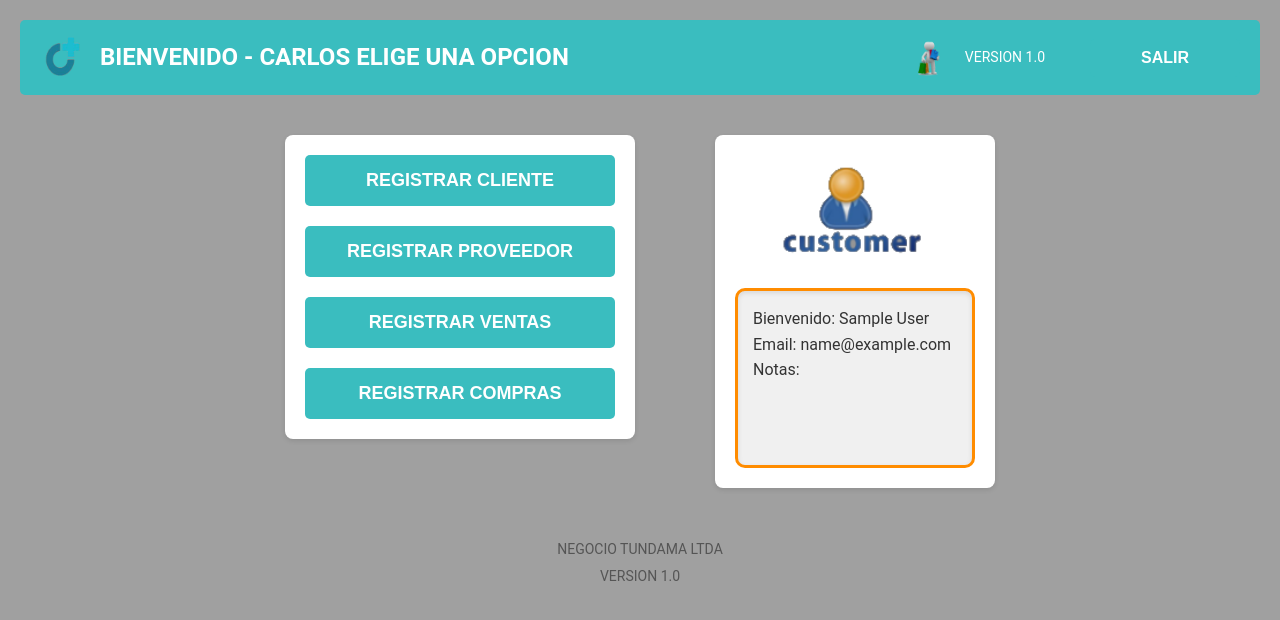
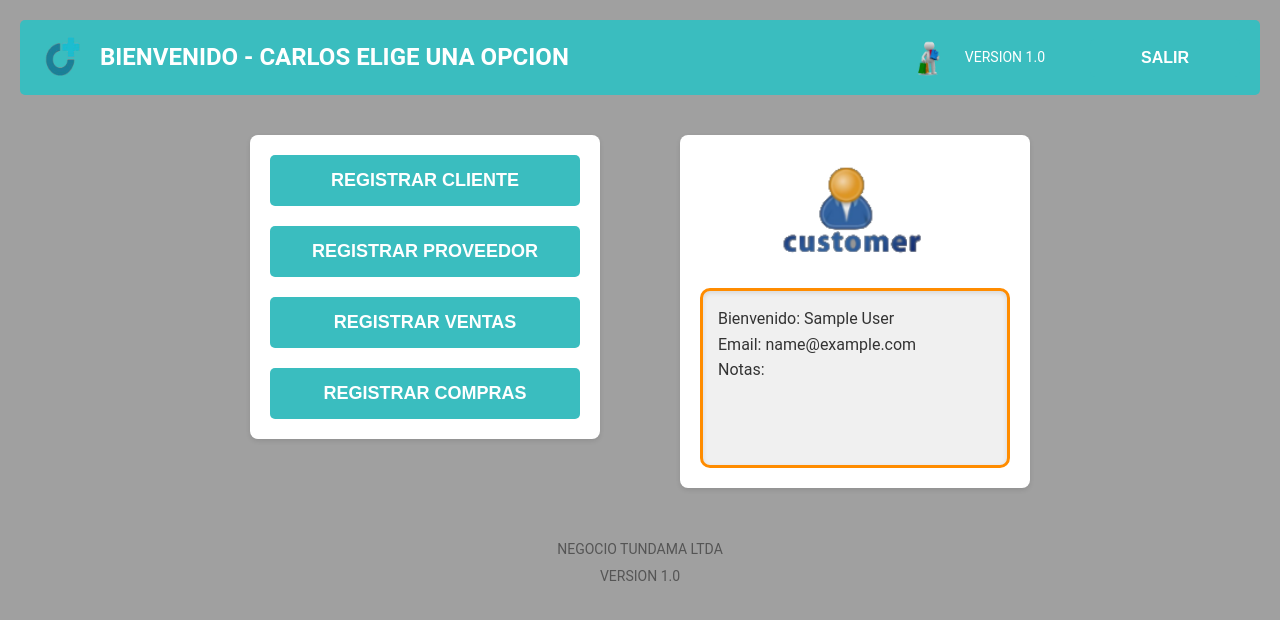
Before and after one commit to DanielFernandoVelazco/tundama-system, a React (Create React App) app in the folder frontend/: page /menu in a window 1280 px wide. Shown: the top 620 px of the page. Built offline with nearby package versions, Linux system fonts and the light colour scheme; sample sign-in values are in the browser's storage.

Commit message:
Se actualiza los estilos del menu

```diff
--- a/frontend/src/pages/Menu/Menu.css
+++ b/frontend/src/pages/Menu/Menu.css
@@ -107,7 +107,7 @@
     background-color: white;
     border-radius: 8px;
     box-shadow: 0 2px 5px rgba(0, 0, 0, 0.1);
-    width: 280px;
+    width: 350px;
 }
 
 .user-figure {
```
